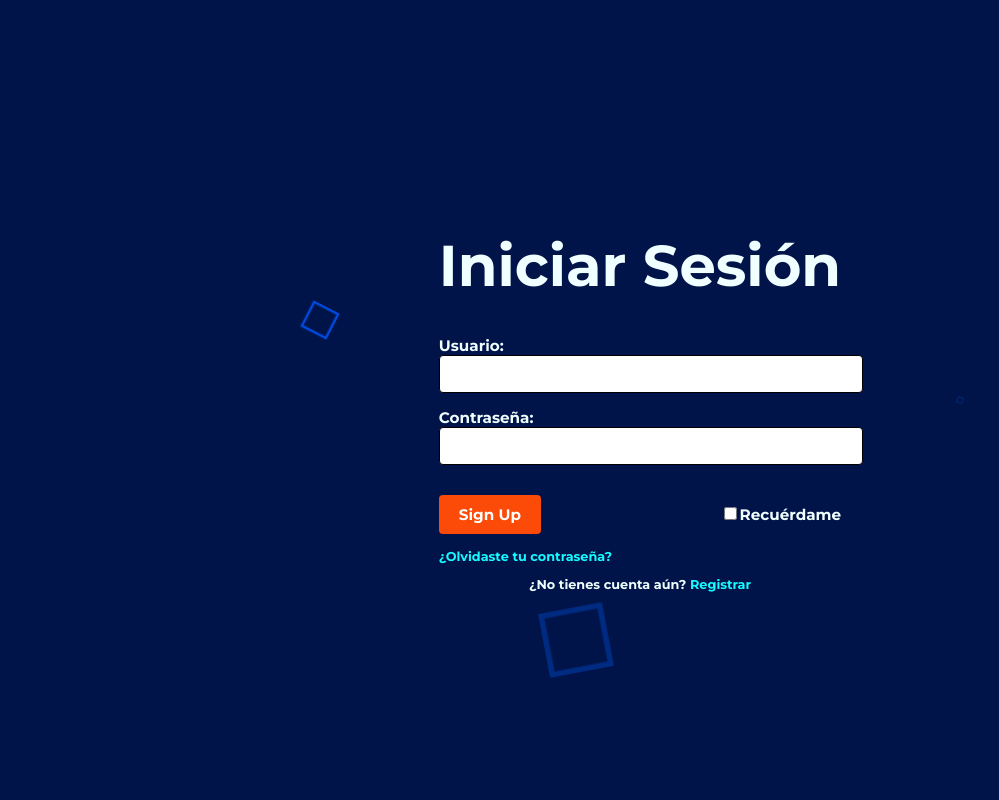
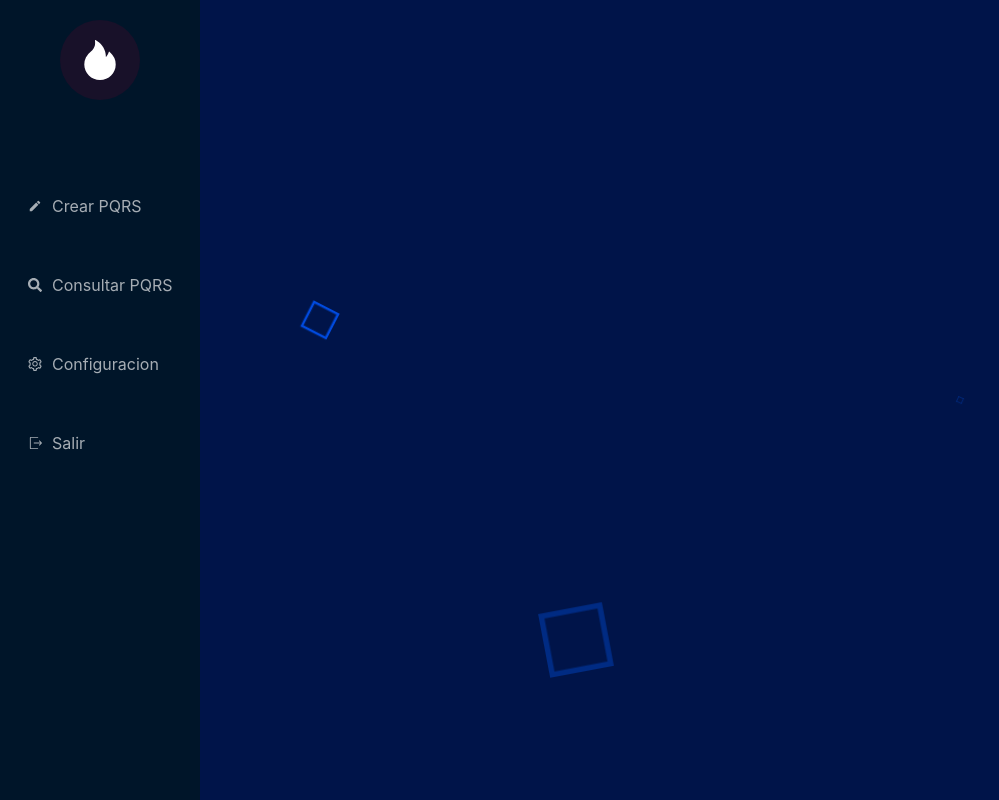
Before and after one commit to Jhojam1/Front-End, a React (Vite) app: page / in a window 1280 px wide. Shown: the whole page, without its empty margins (0-999 px from the left). Built offline with nearby package versions, Linux system fonts and the light colour scheme.

Commit message:
aSe Sube HomePage

```diff
--- a/package.json
+++ b/package.json
@@ -10,8 +10,10 @@
     "preview": "vite preview"
   },
   "dependencies": {
+    "antd": "^5.20.3",
     "react": "^18.3.1",
-    "react-dom": "^18.3.1"
+    "react-dom": "^18.3.1",
+    "react-icons": "^5.3.0"
   },
   "devDependencies": {
     "@eslint/js": "^9.8.0",
--- /dev/null
+++ b/src/componentes/Menu/HomePage.css
@@ -0,0 +1,39 @@
+.Contenedor{
+    margin: 0;
+    padding: 0;
+    border: none;
+    outline: none;
+    list-style: none;
+    box-sizing: border-box;
+    font-family: 'Montserrat', sans-serif;
+    display: flex;
+    z-index: 2; /* Asegura que el contenido esté por encima del fondo */
+}
+
+.logo {
+    display: flex;
+    align-items: center;
+    justify-content: center;
+    color: white;
+    padding: 20px; /* Aumenta el padding para dar más espacio */
+    flex-direction: column; /* Coloca la imagen de perfil y el texto en columnas */
+}
+
+.logo-icon {
+    width: 80px; /* Aumenta el tamaño del icono */
+    height: 80px;
+    display: flex;
+    align-items: center;
+    justify-content: center;
+    font-size: 2.5rem; /* Aumenta el tamaño de la fuente */
+    border-radius: 50%;
+    background: rgba(28,17,41,0.88);
+    margin-bottom: 10px; /* Espacio entre la imagen de perfil y el texto */
+}
+
+.profile-picture {
+    width: 60px; /* Tamaño de la imagen de perfil */
+    height: 60px;
+    border-radius: 50%;
+    margin-bottom: 10px; /* Espacio entre la imagen de perfil y el texto */
+}
--- /dev/null
+++ b/src/componentes/Menu/HomePage.jsx
@@ -0,0 +1,30 @@
+import './HomePage.css'
+import {Layout} from "antd";
+import Logo from "./Logo.jsx";
+import MenuList from "./MenuList.jsx";
+import {useState} from "react";
+import ToggleThemeButton from "./ToggleThemeButton.jsx";
+
+
+    const{Header, Sider} = Layout
+function HomePage(){
+    const[darkTheme, setDarkTheme] = useState(true)
+    const toggleTheme =() =>{
+        setDarkTheme(!darkTheme);
+    }
+
+    return (
+        <div className='Contenedor'>
+        <Layout>
+            <Sider theme= {darkTheme ? 'dark'  : 'light'}  className = 'sidebar'>
+                <Logo/>
+                <MenuList darkTheme={darkTheme}/>
+                <ToggleThemeButton darkTheme ={darkTheme}
+                toggleTheme = {toggleTheme}/>
+            </Sider>
+        </Layout>
+        </div>
+    )
+}
+
+export default HomePage
--- /dev/null
+++ b/src/componentes/Menu/Logo.jsx
@@ -0,0 +1,12 @@
+import {FireFilled} from '@ant-design/icons'
+
+const Logo = () =>{
+    return (
+        <div className="logo">
+            <div className="logo-icon">
+                <FireFilled/>
+            </div>
+        </div>
+    )
+}
+export default  Logo
--- /dev/null
+++ b/src/componentes/Menu/MenuList.css
@@ -0,0 +1,13 @@
+.menu-bar {
+    height: 86vh;
+    margin-top: 2rem;
+    display: flex;
+    flex-direction: column;
+    gap: 20px; /* Aumenta el gap para separar más los botones */
+    font-size: 1rem;
+    position: relative;
+}
+
+.menu-bar .ant-menu-item {
+    margin-bottom: 15px; /* Espacio adicional entre los elementos del menú */
+}
--- /dev/null
+++ b/src/componentes/Menu/MenuList.jsx
@@ -0,0 +1,31 @@
+import {Menu} from "antd";
+import {SettingOutlined} from '@ant-design/icons'
+import { RxExit } from "react-icons/rx";
+import { MdCreate } from "react-icons/md";
+import { FaSearch } from "react-icons/fa";
+import './MenuList.css'
+
+
+const MenuList = ({darkTheme}) =>{
+    return(
+        <Menu theme = {darkTheme ? 'dark' : 'light'}
+              mode = "inline"
+              className='menu-bar'>
+            <Menu.Item key ="crear" icon={<MdCreate />}>
+                Crear PQRS
+            </Menu.Item>
+                <Menu.Item key ="consultar" icon={<FaSearch />
+                }>
+                Consultar PQRS
+            </Menu.Item>
+            <Menu.Item key ="setting" icon={<SettingOutlined/>}>
+                Configuracion
+            </Menu.Item>
+            <Menu.Item key ="exit" icon={<RxExit/>}>
+                Salir
+            </Menu.Item>
+        </Menu>
+
+    )
+}
+export default MenuList
--- /dev/null
+++ b/src/componentes/Menu/ToggleThemeButton.jsx
@@ -0,0 +1,14 @@
+import {HiOutlineSun,HiOutlineMoon} from 'react-icons/hi'
+import {Button} from "antd";
+
+const ToggleThemeButton = ({darkTheme,toggleTheme}) =>{
+    return(
+        <div className ="toggle-theme-btn">
+            <Button onClick={toggleTheme}>
+                {darkTheme ? <HiOutlineSun/> :
+                <HiOutlineMoon/>}
+            </Button>
+        </div>
+    )
+}
+export default ToggleThemeButton;
--- a/src/main.jsx
+++ b/src/main.jsx
@@ -2,12 +2,14 @@ import { StrictMode } from 'react'
 import { createRoot } from 'react-dom/client'
 import Wallpaper from './componentes/Wallpaper.jsx';
 import Login from "./Menus/Login.jsx";
+import HomePage from "./componentes/Menu/HomePage.jsx";
+
 
 createRoot(document.getElementById('root')).render(
   <StrictMode>
       <Wallpaper />
-      <div className="content">
-          <Login />
+      <div className="Contenedor">
+          <HomePage />
       </div>
   </StrictMode>,
 )
```
Also changed, not shown: 1 other file (tests, documents, lock files or other folders).
